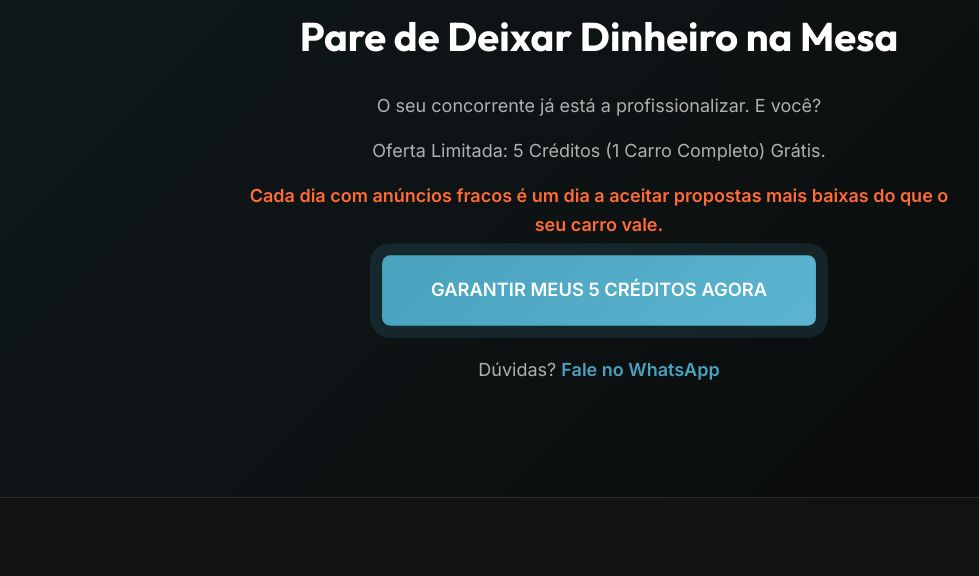
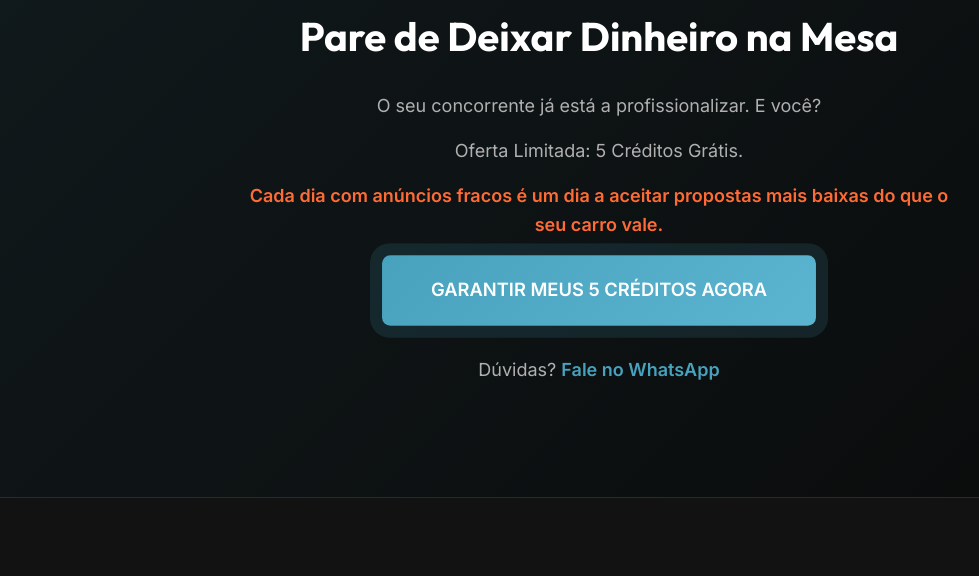
Before and after one commit to Ricoandrade1/siteupcar, a plain HTML site: page index.html in a window 1280 px wide. Shown: the part 4800-5376 px from the top of the page, without its empty margins (41-1020 px from the left). Drawn offline with Linux system fonts and the light colour scheme.

Commit message:
Remove specific text from final CTA

```diff
--- a/index.html
+++ b/index.html
@@ -216,7 +216,7 @@
             <div class="cta-content">
                 <h2>Pare de Deixar Dinheiro na Mesa</h2>
                 <p>O seu concorrente já está a profissionalizar. E você?</p>
-                <p class="cta-detail">Oferta Limitada: 5 Créditos (1 Carro Completo) Grátis.</p>
+                <p class="cta-detail">Oferta Limitada: 5 Créditos Grátis.</p>
 
                 <p class="loss-anchor" style="color: #ff6b35; font-weight: 600; margin-bottom: 1rem;">
                     Cada dia com anúncios fracos é um dia a aceitar propostas mais baixas do que o seu carro vale.
```
